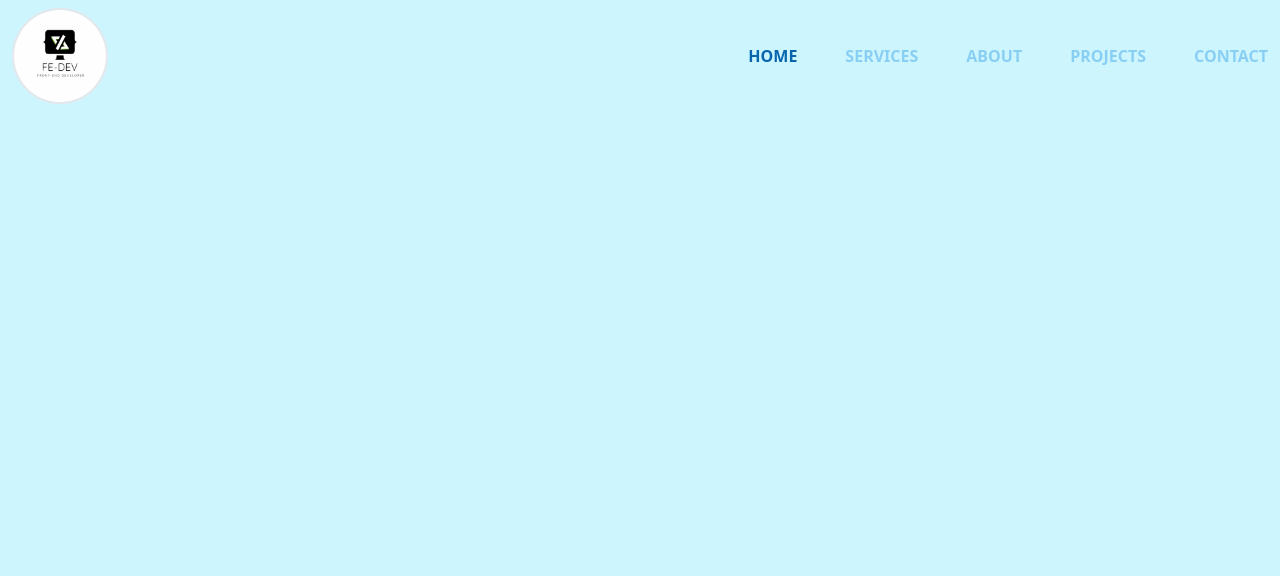
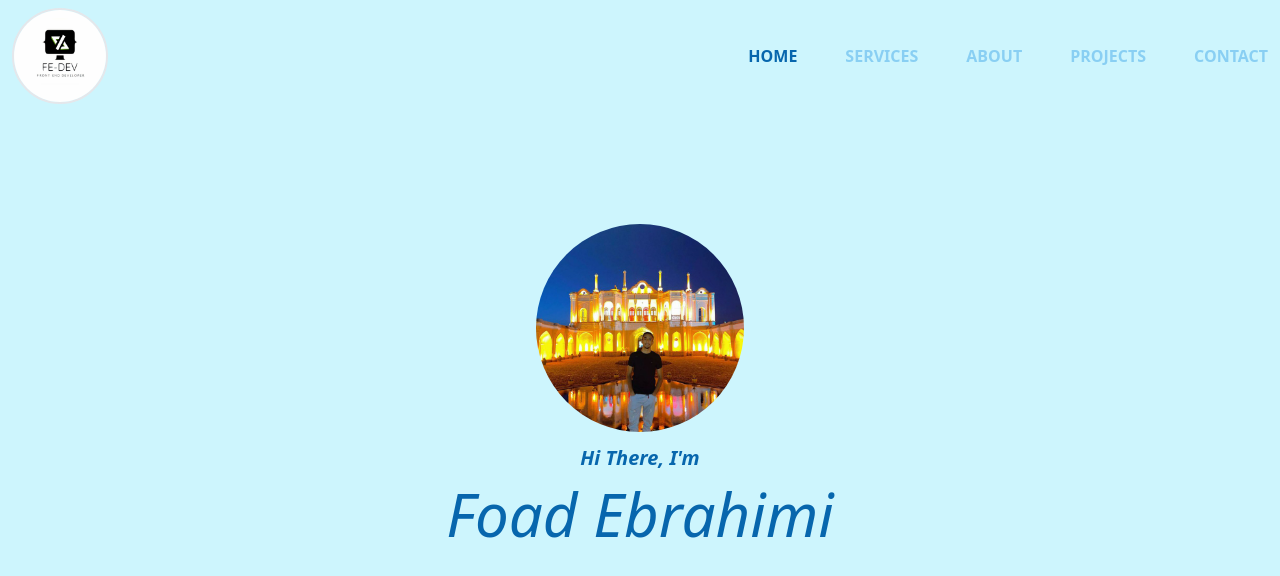
Before and after one commit to foadEbrahimi/MyPortfilo, a website: page index.html in a window 1280 px wide. Drawn offline with Linux system fonts and the light colour scheme.

Commit message:
Add Hero

```diff
--- a/index.html
+++ b/index.html
@@ -52,7 +52,17 @@
         </div>
       </div>
     </header>
-
+    <nav>
+      <div class="container flex flex-col items-center justify-center gap-y-3 mt-28">
+        <img
+          src="./src/assets/images/myPicture.jpg"
+          class="h-52 w-52 rounded-full"
+          alt=""
+        />
+        <h1 class="text-xl text-Primary-900 italic font-semibold">Hi There, I'm</h1>
+        <h1 class="text-6xl 2xl:text-7xl italic text-Primary-900">Foad Ebrahimi</h1>
+      </div>
+    </nav>
     <script src="./src/assets/javascript/app.js"></script>
   </body>
 </html>
```
Also changed, not shown: src/disc/main.css.
